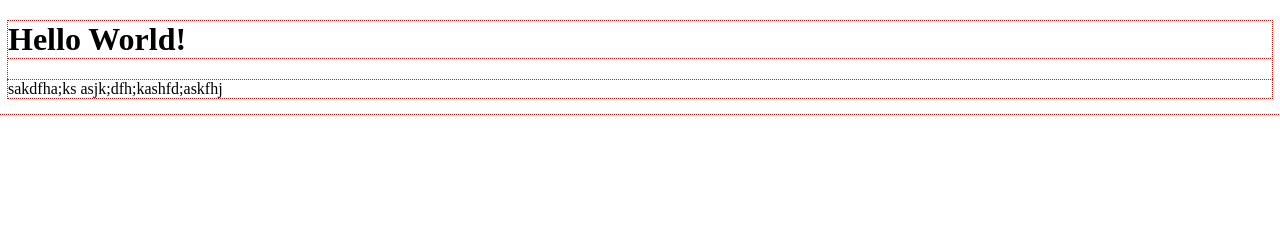
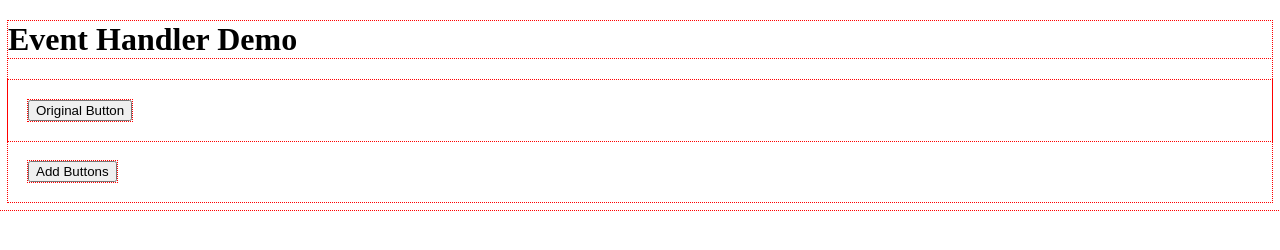
Before and after one commit to alfonsotech/boilerplate-test2, a plain HTML site: page index.html in a window 1280 px wide. Drawn offline with Linux system fonts and the light colour scheme.

Commit message:
First commit set up

```diff
--- a/index.html
+++ b/index.html
@@ -6,8 +6,20 @@
     <link rel="stylesheet" href="styles.css">
   </head>
   <body>
-    <h1>Hello World!</h1>
-    <p>sakdfha;ks asjk;dfh;kashfd;askfhj</p>
+    <h1>Event Handler Demo</h1>
+
+    <div class="button-demo">
+      <div class="original-button">
+        <button class="added-button" type="button">Original Button</button>
+        <br>
+      </div>
+      <button class='add-buttons' type="button">Add Buttons</button>
+      <br>
+    </div>
+    <!-- <script
+      src="https://code.jquery.com/jquery-3.3.1.min.js"
+      integrity="sha256-FgpCb/KJQlLNfOu91ta32o/NMZxltwRo8QtmkMRdAu8="
+      crossorigin="anonymous"></script> -->
     <script type="text/javascript" src="scripts.js"></script>
   </body>
 </html>
--- a/scripts.js
+++ b/scripts.js
@@ -1 +1,41 @@
 console.log('Hello World from the JavaScript file!');
+
+
+// function addButtons() {
+//   for(let i = 0; i < 3; i++) {
+//     $('.button-demo').append('<button class="added-button" type="button">New Button</button><br>')
+//   }
+// }
+
+//CODE BELOW IS AVAILABLE ONLY AFTER *DOM* LOADS
+$(function() {
+
+  //EVENT LISTENERS GO BELOW
+
+  // $('.added-button').click(function() {
+  //   console.log('button clicked 1');
+  // })
+
+
+  // $('.added-button').on('click', function() {
+  //   // console.log(event);
+  //   console.log('button clicked 2');
+  // })
+
+  // $('.added-button').on('click', () => {
+  //   console.log('button clicked 3');
+  // })
+
+
+  // $('.add-buttons').on('click', function() {
+  //   addButtons();
+  //   console.log('buttons added');
+  // })
+
+  // $('.button-demo').on('click', '.added-button', function() {
+  //     console.log('button clicked 4');
+  //     // console.log(  $(this)  );
+  //   })
+
+
+});
--- a/styles.css
+++ b/styles.css
@@ -1,3 +1,6 @@
 * {
   outline: 1px dotted red;
 }
+button {
+  margin: 20px;
+}
```
